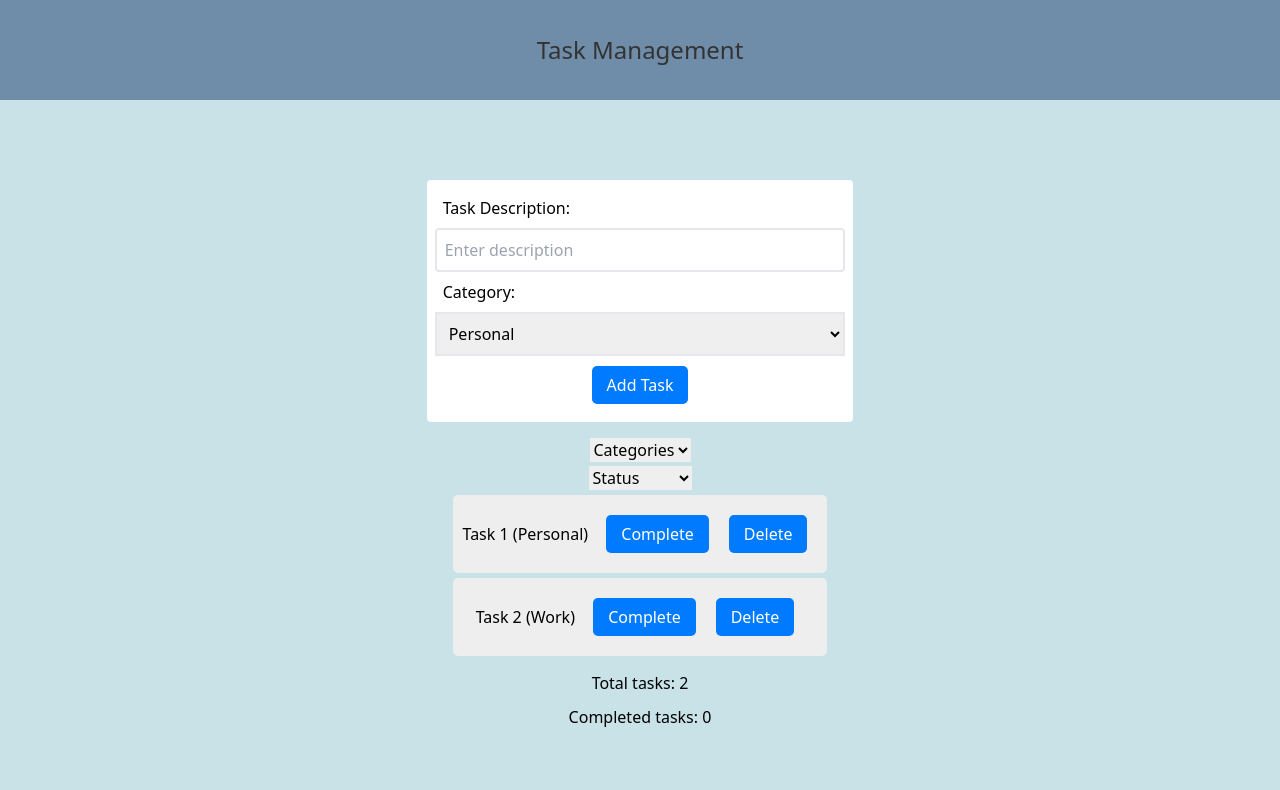
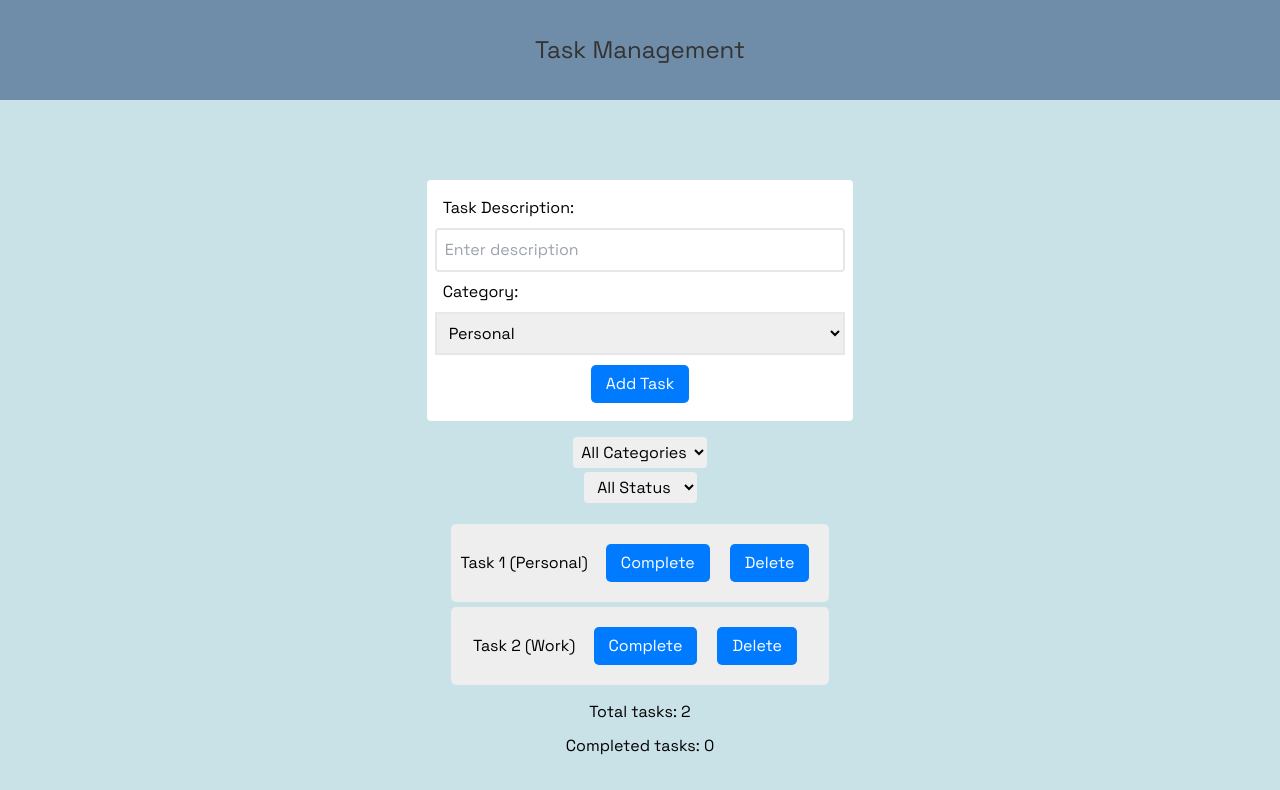
Before and after one commit to Nooah12/TMT, a Next.js app: page / in a window 1280 px wide. Shown: the top 790 px of the page. Built offline with nearby package versions, Linux system fonts and the light colour scheme.

Commit message:
removed comments

```diff
--- a/src/app/globals.css
+++ b/src/app/globals.css
@@ -1,3 +1,7 @@
+@import url('https://fonts.googleapis.com/css2?family=Space+Grotesk:wght@300..700&display=swap');
+/* @import url('https://fonts.googleapis.com/css2?family=Pangolin&display=swap'); */
+
+
 @tailwind base;
 @tailwind components;
 @tailwind utilities;
@@ -8,6 +12,10 @@ body {
     height: 100vh;
     display: flex;
     flex-direction: column;
+    font-family: "Space Grotesk", sans-serif;
+    /* font-family: "Pangolin", cursive; */
+    font-weight: 400;
+    font-style: normal;
   }
 
   header {
--- a/src/app/page.tsx
+++ b/src/app/page.tsx
@@ -42,20 +42,20 @@ export default function Home() {
   };
 
   // toggling behavior
-  /* const handleCompleteTask = (id: number) => {
+  const handleCompleteTask = (id: number) => {
     const updatedTasks = tasks.map(task =>
       task.id === id ? { ...task, completed: !task.completed } : task
     );
     setTasks(updatedTasks);
-  }; */
+  };
 
   // permently complete task
-  const handleCompleteTask = (id: number) => {
+/*   const handleCompleteTask = (id: number) => {
     const updatedTasks = tasks.map(task =>
       task.id === id && !task.completed ? { ...task, completed: true } : task
     );
     setTasks(updatedTasks);
-  };
+  }; */
 
 
   const handleDeleteTask = (id: number) => {
--- a/src/components/CategoryFilter/CategoryFilter.tsx
+++ b/src/components/CategoryFilter/CategoryFilter.tsx
@@ -10,12 +10,12 @@ type CategoryFilterProps = {
 const CategoryFilter = ({ categories, selectedCategory, onChange }: CategoryFilterProps) => {
   //categories = ['Personal', 'Work'];
   return (
-    <select className="mb-1"
+    <select className="mb-1 p-1 rounded text-center"
       value={selectedCategory}
       onChange={(e) => onChange(e.target.value)} // Pass the selected category to the parent component
       role="combobox"  // Ensures we satisfy the 'getByRole' selector in tests
     >
-      <option value="">Categories</option>
+      <option value="">All Categories</option>
       {/* Dynamically render options based on the categories prop ?? something wrong?? '*/}
       {categories.map((category, index) => (
         <option key={index} value={category}>
--- a/src/components/StatusFilter/StatusFilter.tsx
+++ b/src/components/StatusFilter/StatusFilter.tsx
@@ -7,12 +7,12 @@ type StatusFilterProps = {
 
 const StatusFilter = ({ selectedStatus, onChange }:StatusFilterProps) => {
   return (
-    <select
+    <select className="mb-4 p-1 rounded text-center"
       value={selectedStatus}
       onChange={(e) => onChange(e.target.value)} // called when a new option is selected, and it passes the selected value (completed, pending, or an empty string for "All") to the parent component.
       role="combobox"  // ensures we satisfy the 'getByRole' selector in tests?
     >
-      <option value="all">Status</option>
+      <option value="all">All Status</option>
       <option value="completed">Completed</option>
       <option value="pending">Pending</option>
     </select>
```
Also changed, not shown: src/components/TaskList/TaskList.tsx (+0 -21 lines).
